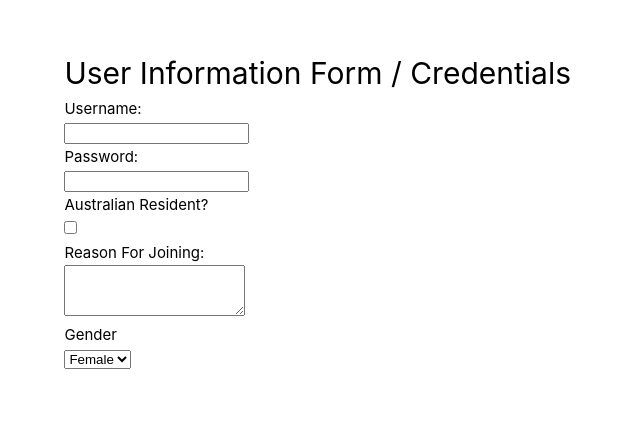
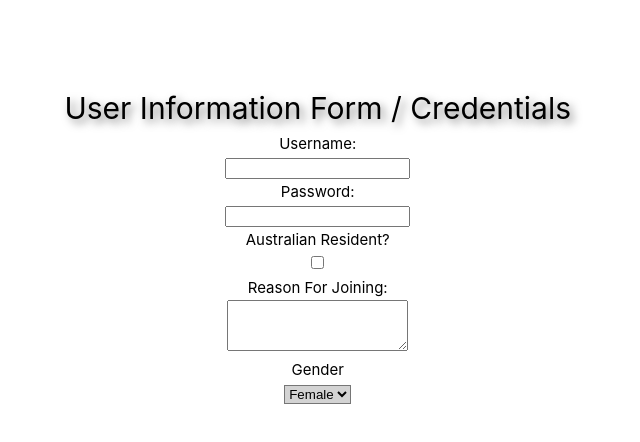
Before and after one commit to LukaMaker/fit5032, a Vue app: page / in a window 1280 px wide. Shown: the part 190-632 px from the top of the page, without its empty margins (69-709 px from the left). Built offline with nearby package versions, Linux system fonts and the light colour scheme.

Commit message:
added styles

```diff
--- a/src/main.js
+++ b/src/main.js
@@ -1,4 +1,6 @@
 import './assets/main.css'
+import './style.css'
+
 
 import { createApp } from 'vue'
 import App from './App.vue'
--- /dev/null
+++ b/src/style.css
@@ -0,0 +1,26 @@
+/* Tag selectors */
+h1 {
+    text-align: center;
+    margin-top: 20px;
+    text-shadow: 4px 4px 8px rgba(0, 0, 0, 0.5);
+}
+
+/* Class selectors */
+.form {
+    text-align: center;
+    margin-top: 50px;
+}
+
+/* ID selectors */
+#username:focus,
+#password:focus,
+#isAustralian:focus,
+#reason:focus {
+    border-color: #FF6347; /* More obvious border color change (Tomato) */
+    background-color: #FFEBE8; /* Light background color change */
+}
+
+/* Attribute selectors */
+select[id="gender"] {
+    background-color: #d3d3d3; /* Default background color set to gray */
+}
```
